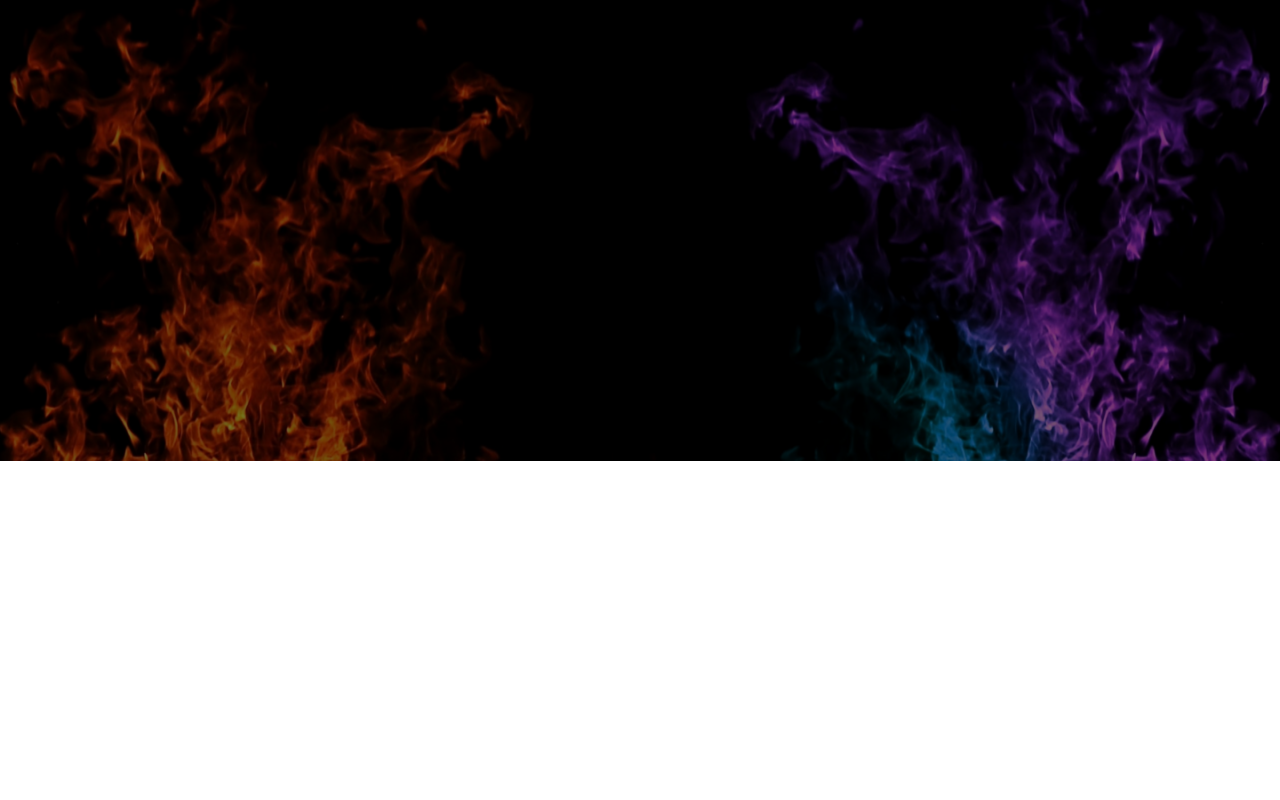
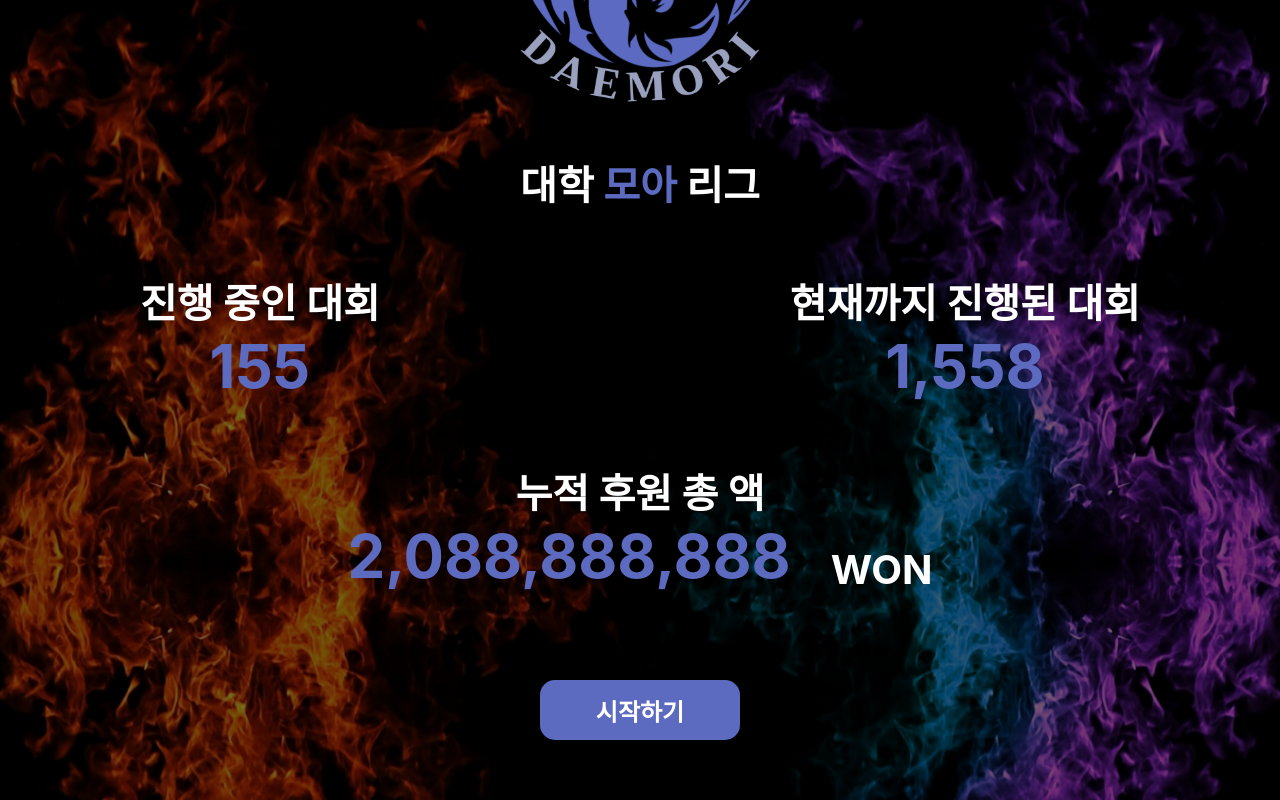
Before and after one commit to KwangsukYu/DeaMoRi, a React (Create React App) app in the folder frontend/: page / in a window 1280 px wide. Shown: the part 339-1139 px from the top of the page. Before the commit the page ends 800 px from the top, so only its background shows below. Built offline with nearby package versions, Linux system fonts and the light colour scheme; what web3 would draw is missing.

Commit message:
feat : 랜딩페이지 퍼블리싱

```diff
--- a/frontend/src/App.tsx
+++ b/frontend/src/App.tsx
@@ -5,6 +5,7 @@ import Leagues from "pages/leagues/Leagues";
 import Rankings from "pages/rankings/Rankings";
 import University from "pages/university/University";
 import NavBar from "components/navBar/Navbar";
+import Landing from "pages/LandingPage/Landing";
 
 // user
 import Login from "pages/user/Login";
@@ -22,7 +23,7 @@ function App() {
       <NavBar />
       <div className="background">
         <Routes>
-          <Route path="/" element={<Home />} />
+          <Route path="/" element={<Landing />} />
           <Route path="/leagues" element={<Leagues />} />
           <Route path="/leagues/detail/:id" element={<LeagueDetail />} />
           <Route path="/rankings" element={<Rankings />} />
--- /dev/null
+++ b/frontend/src/components/Counter/Counter.scss
@@ -0,0 +1,3 @@
+#counter {
+  color: white;
+}
--- /dev/null
+++ b/frontend/src/components/Counter/Counter.tsx
@@ -0,0 +1,41 @@
+import React, { useState, useRef, useEffect } from "react";
+import "./Counter.scss";
+import { numberWithCommas } from "utils/numberComma";
+
+interface CounterProps {
+  end: number;
+  timer: number;
+}
+
+function Counter({ end, timer }: CounterProps) {
+  const [state, setState] = useState<null | number | string>(null);
+  const ref = useRef(0);
+
+  const accumulator = end / 200;
+
+  const updateCounerState = () => {
+    if (ref.current < end) {
+      const result = Math.ceil(ref.current + accumulator);
+      if (result > end) return setState(numberWithCommas(end));
+      ref.current = result;
+      setState(numberWithCommas(result));
+    }
+    setTimeout(updateCounerState, timer);
+    return 0;
+  };
+
+  useEffect((): any => {
+    let isMounted = true;
+    if (isMounted) {
+      updateCounerState();
+    }
+    function ended() {
+      isMounted = false;
+    }
+    return ended();
+  }, [end]);
+
+  return <div id="counter">{state}</div>;
+}
+
+export default Counter;
--- a/frontend/src/components/navBar/NavBar.scss
+++ b/frontend/src/components/navBar/NavBar.scss
@@ -23,6 +23,9 @@
       width: 1200px;
       &-logo {
         height: 40px;
+        background-color: #1c1c1c;
+        border: none;
+        cursor: pointer;
         .navbar-logo {
           height: 100%;
           width: 200px;
--- a/frontend/src/components/navBar/Navbar.tsx
+++ b/frontend/src/components/navBar/Navbar.tsx
@@ -1,5 +1,5 @@
 import React, { useState } from "react";
-import { Link } from "react-router-dom";
+import { Link, useNavigate } from "react-router-dom";
 import "./NavBar.scss";
 import NavLogo from "assets/images/DAMORI_navBar.svg";
 import UserDummy from "assets/images/UserDummy.svg";
@@ -8,14 +8,19 @@ import Badge from "assets/images/RewardBadge.svg";
 function NavBar() {
   const [dropDown, setdropDown] = useState(false);
   const [active, setActive] = useState("대회");
+  const navigate = useNavigate();
 
   return (
     <div id="navbar">
       <div className="navbar">
         <div className="navbar-content">
-          <div className="navbar-content-logo">
+          <button
+            onClick={() => navigate("/")}
+            type="button"
+            className="navbar-content-logo"
+          >
             <img className="navbar-logo" src={NavLogo} alt="" />
-          </div>
+          </button>
           <div className="navbar-content-tap">
             <div className="navbar-content-tap-menu">
               <Link
--- /dev/null
+++ b/frontend/src/pages/LandingPage/Landing.scss
@@ -0,0 +1,79 @@
+#landing {
+  display: flex;
+  justify-content: center;
+  width: 100%;
+  .landing {
+    width: 1200px;
+    color: white;
+    display: flex;
+    flex-direction: column;
+    align-items: center;
+    &-logo {
+      margin-top: 60px;
+    }
+    &-title {
+      margin-top: 30px;
+      font-size: 40px;
+      font-weight: bold;
+      & > span {
+        color: #5c6bc0;
+      }
+    }
+    &-league {
+      margin-top: 60px;
+      width: 1000px;
+      display: flex;
+      justify-content: space-between;
+      &-desc {
+        display: flex;
+        flex-direction: column;
+        align-items: center;
+        #counter {
+          color: #5c6bc0;
+          font-size: 60px;
+          font-weight: bold;
+        }
+      }
+      &-label {
+        margin: 0;
+        font-weight: bold;
+        font-size: 40px;
+      }
+    }
+    &-amount {
+      margin-top: 60px;
+      display: flex;
+      flex-direction: column;
+      align-items: center;
+      justify-content: center;
+      &-total {
+        display: flex;
+        > p {
+          margin: 0;
+          margin-left: 40px;
+          font-size: 40px;
+          font-weight: bold;
+          line-height: 100px;
+        }
+      }
+      #counter {
+        color: #5c6bc0;
+        font-size: 60px;
+        font-weight: bold;
+      }
+    }
+    &-button {
+      margin-top: 60px;
+      margin-bottom: 60px;
+      color: white;
+      width: 200px;
+      height: 60px;
+      font-size: 24px;
+      font-weight: bold;
+      border: none;
+      border-radius: 15px;
+      background-color: #5c6bc0;
+      cursor: pointer;
+    }
+  }
+}
--- /dev/null
+++ b/frontend/src/pages/LandingPage/Landing.tsx
@@ -0,0 +1,48 @@
+import React, { useState } from "react";
+import { useNavigate } from "react-router-dom";
+import Counter from "components/Counter/Counter";
+import Logo from "assets/images/DAEMORI_logo.svg";
+import "./Landing.scss";
+
+function Landing() {
+  const navigate = useNavigate();
+
+  return (
+    <div id="landing">
+      <div className="landing">
+        <div className="landing-logo">
+          <img src={Logo} alt="" />
+        </div>
+        <div className="landing-title">
+          대학 <span>모아</span> 리그
+        </div>
+        <div className="landing-league">
+          <div className="landing-league-desc">
+            <p className="landing-league-label">진행 중인 대회</p>
+            <Counter end={155} timer={1} />
+          </div>
+          <div className="landing-league-desc">
+            <p className="landing-league-label">현재까지 진행된 대회</p>
+            <Counter end={1558} timer={1} />
+          </div>
+        </div>
+        <div className="landing-amount">
+          <p className="landing-league-label">누적 후원 총 액</p>
+          <div className="landing-amount-total">
+            <Counter end={2088888888} timer={0.1} />
+            <p>WON</p>
+          </div>
+        </div>
+        <button
+          className="landing-button"
+          type="button"
+          onClick={() => navigate("/leagues")}
+        >
+          시작하기
+        </button>
+      </div>
+    </div>
+  );
+}
+
+export default Landing;
```
